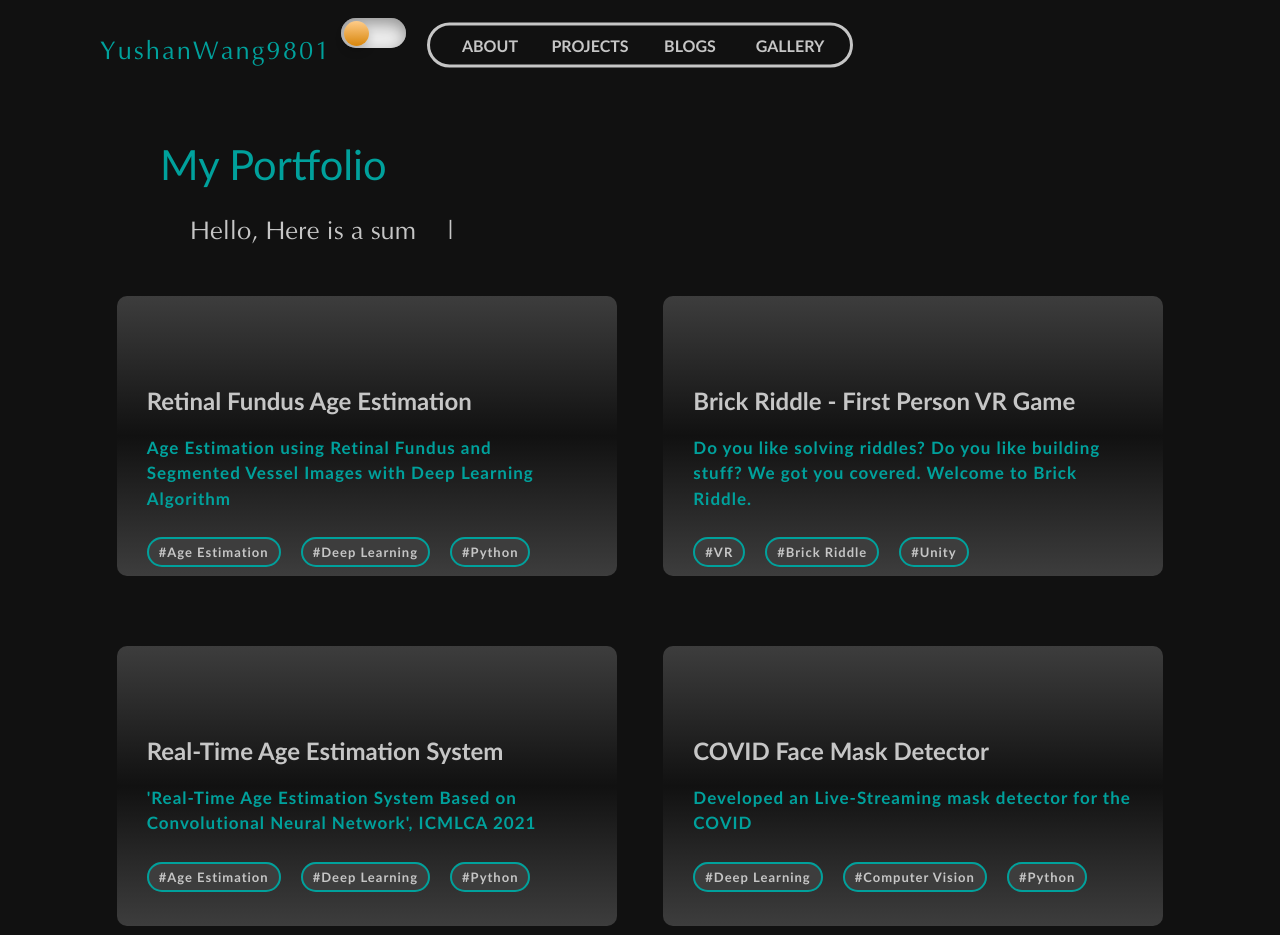
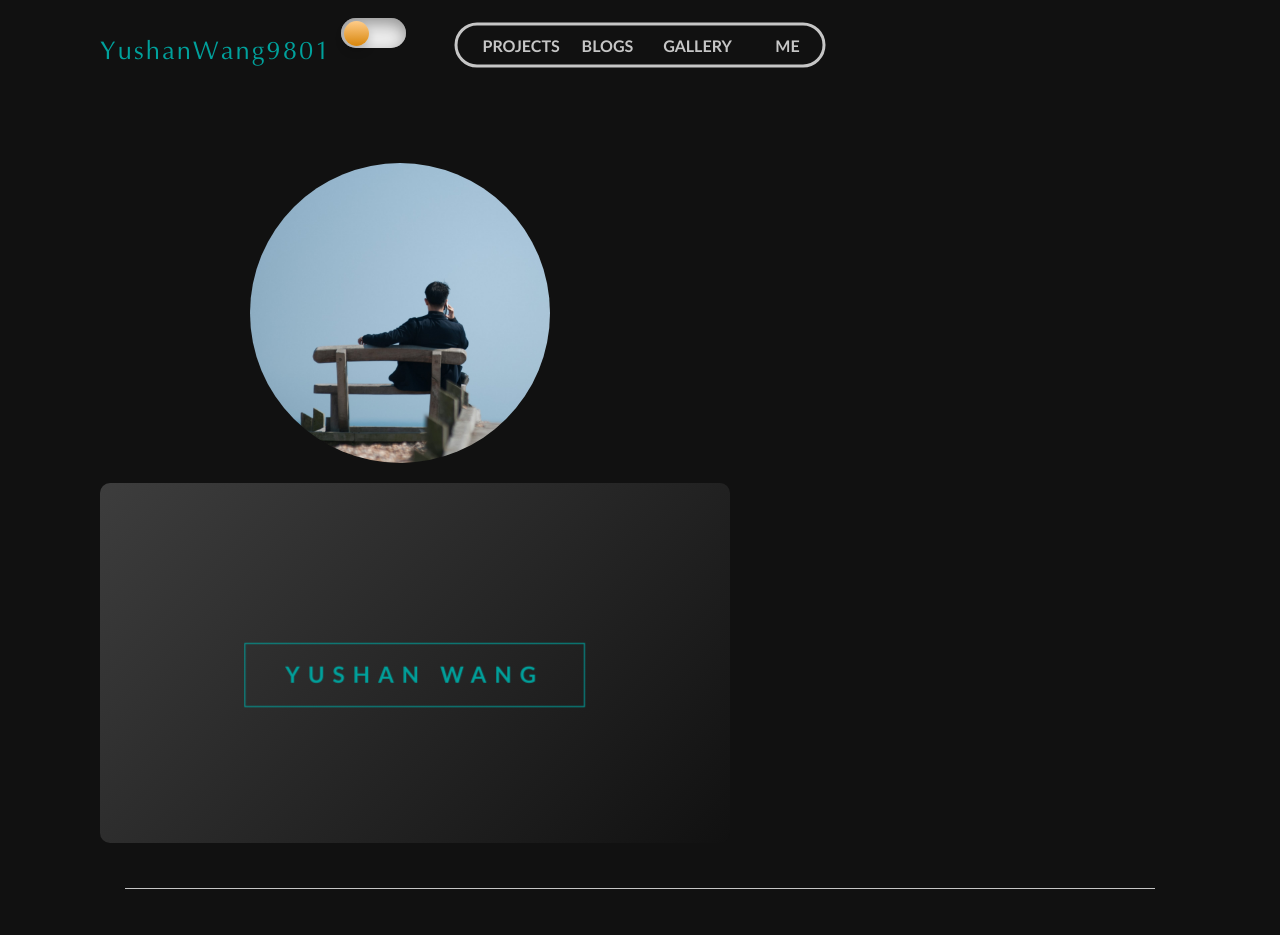
Before and after one commit to YushanWang9801/yushan1089_2023_portfolio, a React (Create React App) app: page / in a window 1280 px wide. Shown: the top 935 px of the page. Built offline with nearby package versions, Linux system fonts and the light colour scheme.

Commit message:
name card complete

```diff
--- a/src/App.js
+++ b/src/App.js
@@ -8,7 +8,7 @@ function App() {
   return (
     <div className="App">
       {/* <Gallery /> */}
-      <Project />
+      {/* <Project /> */}
       <Mainpage />
       {/* <Blog/> */}
       {/* <SingleBlog /> */}
--- a/src/comp/HeaderWang.js
+++ b/src/comp/HeaderWang.js
@@ -23,10 +23,10 @@ const HeaderWang = ({ setDarkMode }) => {
         <div className="HeaderWang">
             <h1>YushanWang9801</h1>
             <nav className="navbar">
-                <a href="#">About</a>
                 <a href="#">Projects</a>
                 <a href="#">Blogs</a>
                 <a href="#">Gallery</a>
+                <a href="#" id="Me">Me</a>
             </nav>
             <div className='dark_mode'>
                 <input
--- a/src/comp/Mainpage.js
+++ b/src/comp/Mainpage.js
@@ -1,17 +1,18 @@
 import React from 'react';
 import "./../css/Mainpage.css";
 import "./../css/style.css";
+import Footer from './Footer';
+import HeaderWang from './HeaderWang';
+import Coverpage from './Sections/Coverpage';
+import NameCard from './Sections/NameCard';
 
 function Mainpage() {
     return (
         <div className="Mainpage">
-            <div className="coverpage">
-                <div className="leftpage">
-                    <div className="circle"></div>
-                </div>
-                <div className="rightpage">
-                </div>
-            </div>
+            <HeaderWang />
+            <Coverpage />
+            <NameCard />
+            <Footer />
         </div>
     );
 }
--- /dev/null
+++ b/src/comp/Sections/Coverpage.js
@@ -0,0 +1,16 @@
+import React from "react";
+import "../../css/Coverpage.css";
+
+function Coverpage() {
+    return (
+        <div className="coverpage">
+            <div className="leftpage">
+                <div className="circle"></div>
+            </div>
+            <div className="rightpage">
+            </div>
+        </div>
+    );
+}
+
+export default Coverpage;
--- /dev/null
+++ b/src/comp/Sections/NameCard.css
@@ -0,0 +1,126 @@
+.NameCard {
+    box-sizing: border-box;
+    perspective: 700px;
+    /* Styling */
+    color: var(--secondary);
+    text-transform: uppercase;
+    letter-spacing: 4px;
+
+    position: relative;
+    margin: 20px auto;
+}
+
+.card {
+    width: 630px;
+    height: 360px;
+    background: linear-gradient(-45deg, var(--background), var(--accent));
+    box-shadow: 0 3px 6px linear-gradient(-45deg, var(--background), var(--accent)),
+                0 3px 6px linear-gradient(-45deg, var(--background), var(--accent));
+
+    transform-style: preserve-3d;
+    transition: 0.6s;
+    align-items: center;
+    justify-content: center;
+    border-radius: 10px;
+}
+
+.side {
+    position: absolute;
+    width: 100%;
+    height: 100%;
+    backface-visibility: hidden;
+    /* Fix Chrome rendering bug */
+    transform: rotate(0deg) translateZ(1px);
+}
+/* Flip the card on hover */
+.NameCard:hover .card, .back { transform: rotateY(-180deg) translateZ(1px); }
+.front {
+    line-height: 390px;
+    text-align: center;
+}
+.logo {
+    outline: 1px solid var(--primary);
+    display: inline-block;
+    padding: 15px 40px;
+    text-transform: uppercase;
+    font-size: 1.4em;
+    font-weight: bold;
+    line-height: 32px;
+    letter-spacing: 8px;
+}
+
+
+code, .card .line-numbers {
+    font-family: "Lucida Console", Monaco, monospace;
+    font-size: 18px;
+    line-height: 20px;
+}
+code {
+    padding-left: 45px;
+}
+
+.back {
+    position: relative;
+    width: 100%;
+    height: 100%;
+    display: flex;
+    align-items: center;
+    justify-content: center;
+    margin: auto;
+    border-radius: 5px;
+    transition: 0.9s cubic-bezier(0.25, 0.8, 0.25, 1);
+    backface-visibility: hidden;
+    overflow: hidden;
+}
+
+.card .back {
+    background: linear-gradient(-45deg, var(--background), var(--accent));
+}
+
+.card .line-numbers {
+    position: absolute;
+    top: 0;
+    left: 0;
+    display: flex;
+    flex-direction: column;
+    align-items: center;
+    justify-content: center;
+    height: 100%;
+    margin: 0;
+    padding: 0 10px;
+    background-color: rgba(255, 255, 255, 0.03);
+    font-size: 18px;
+}
+.card .line-numbers > div {
+    padding: 2.5px 0;
+    opacity: 0.2;
+}
+.card code, .card .line-numbers {
+    color: var(--secondary);
+    font-size: 18px;
+}
+.card .indent { padding-left: 30px;}
+  .card .operator {
+    color: var(--primary);
+  }
+  .card .string {
+    color: #FF8000;
+    color: #D7BA69;
+  }
+  .card .variable {
+    color: #BA68C8;
+  }
+  .card .property {
+    color: #ef5350;
+    color: var(--secondary);
+
+  }
+  .card .method {
+    color: #ff2800;
+  }
+  .card .function {
+    color: #29b6f6;
+  }
+  .card .boolean {
+    color: #4dd0e1;
+  }
--- /dev/null
+++ b/src/comp/Sections/NameCard.js
@@ -0,0 +1,49 @@
+import React from 'react';
+import "./NameCard.css";
+
+function NameCard() {
+    return (
+
+    <div className="NameCard">
+        <div className="card">
+
+            <div className="front side">
+                <h1 className="logo">Yushan Wang</h1>
+            </div>
+
+            <div class="back side">
+                <div class="line-numbers">
+                    <div>1</div>
+                    <div>2</div>
+                    <div>3</div>
+                    <div>4</div>
+                    <div>5</div>
+                    <div>6</div>
+                    <div>7</div>
+                    <div>8</div>
+                    <div>9</div>
+                </div>
+                <code>
+                    <span class="function">let </span><span class="variable">me</span><span class="operator">= </span><span class="operator"> &#123; </span>
+                    <div class="indent"> <span class="property">name</span><span class="operator">: </span><span class="string">'Yushan Wang'</span><span>,</span></div>
+                    <div class="indent"> <span class="property">title</span><span class="operator">: </span><span class="string">'Software Engineer'</span><span>,</span></div>
+                    <div class="indent"> <span class="property">Code</span><span class="operator">:
+                        </span><span class="operator" >&#91;</span><span class="string"> "Python" , "JavaScript", "C++", "Matlab", "MySQL"</span><span class="operator">&#93;</span>
+                    </div>
+                    <div class="indent"> <span class="property">Web</span><span class="operator">: </span>
+                            <span class="operator">&#91;</span>
+                                <span class="string"> "React" , "Tailwind", "NextJS",
+                                "HTML</span><span class="string">&#47;</span>
+                                <span class="string">css</span><span class="string">&#47;</span><span class="string">JS"</span>
+                                <span class="operator">&#93;</span>
+                    </div>
+                    <span class="operator">&#125;</span>
+                </code>
+            </div>
+        </div>
+
+    </div>
+    );
+}
+
+export default NameCard;
--- /dev/null
+++ b/src/css/Coverpage.css
@@ -0,0 +1,66 @@
+/** circle **/
+.circle {
+    width: 300px;
+    height: 300px;
+    margin-top: 80px;
+
+    transform-style: preserve-3d;
+    position: relative;
+    animation: h 0.8s both;
+    transform-origin: center bottom;
+}
+
+.circle:before,
+.circle:after {
+    content: '';
+    display: block;
+    position: absolute;
+    width: 100%;
+    height: 100%;
+    margin-left: 50%;
+    border-radius: 50%;
+    background: center/cover url(./../images/about-img-2.jpg);
+}
+
+.circle:before {
+    animation: f 6s both;
+}
+
+@keyframes f {
+    from {
+        clip-path: inset(0 80% 0 0);
+    }
+    50%,
+    to {
+        clip-path: inset(0 0% 0 0);
+    }
+}
+
+.circle:after {
+    filter: brightness(0.02);
+    transform: rotateY(-180deg);
+    animation: g 6s both;
+}
+
+@keyframes g {
+    from {
+        clip-path: inset(0 0 0 20%);
+        transform-origin: 20% 0;
+    }
+
+    50%,
+    to {
+        clip-path: inset(0 0 0 100%);
+        transform-origin: 100% 0;
+    }
+}
+
+@keyframes h {
+    from {
+        transform: rotate(-30deg);
+    }
+
+    to {
+        transform: rotate(0deg);
+    }
+}
--- a/src/css/HeaderWang.css
+++ b/src/css/HeaderWang.css
@@ -28,9 +28,9 @@ h1:hover {
     border: 3px solid var(--secondary);
     border-radius: 30px;
 
-    padding: 10px 20px;
+    padding: 10px 0px 10px 25px;
     display: flex;
-    gap: 20px;
+    gap:  20px;
 }
 
 .navbar a{
@@ -41,11 +41,10 @@ h1:hover {
     font-weight: bold;
     text-align: center;
 
-    width: 80px;
+    width: 70px;
     -webkit-transition: all 0.2s ease-in-out;
     transition: all 0.2s ease-in-out;
 }
-
 .navbar a:hover{
     color:var(--primary);
     text-decoration: dashed;
--- a/src/css/Mainpage.css
+++ b/src/css/Mainpage.css
@@ -1,109 +1,11 @@
-.Mainpage {
-    min-height: 50vh;
-    display: grid;
-    justify-content: center;
-    align-content: center;
-    perspective: 1080px;
-    perspective-origin: center top;
-    transform-style: preserve-3d;
-    overflow: hidden;
-    margin-bottom: 700px;
+/* Intro */
+.intro {
+    margin-top: 50px;
+    border: 2px solid yellow;
 }
-
-.leftpage {
-    position: absolute;
-    left: 0px;
-    width: 50%;
-    border: 5px solid red;
-    height: 800px;
+.intro #title {
+    color: var(--primary);
+    margin-left: 200px;
+    padding-top: 200px;
+    font-size: 40px;
 }
-
-.rightpage {
-    position: absolute;
-    right: 0px;
-    width: 50%;
-}
-
-
-
-
-
-
-
-
-
-
-
-
-
-
-
-
-
-
-
-.circle {
-    width: 350px;
-    height: 350px;
-    margin-top: 80px;
-
-    transform-style: preserve-3d;
-    position: relative;
-    animation: h 1s both;
-    transform-origin: center bottom;
-}
-
-.circle:before,
-.circle:after {
-    content: '';
-    display: block;
-    position: absolute;
-    width: 100%;
-    height: 100%;
-    margin-left: 50%;
-    border-radius: 50%;
-    background: center/cover url(./../images/about-img-2.jpg);
-}
-
-.circle:before {
-    animation: f 6s both;
-}
-
-@keyframes f {
-    from {
-        clip-path: inset(0 80% 0 0);
-    }
-    50%,
-    to {
-        clip-path: inset(0 0% 0 0);
-    }
-}
-
-.circle:after {
-    filter: brightness(0.02);
-    transform: rotateY(-180deg);
-    animation: g 6s both;
-}
-
-@keyframes g {
-    from {
-        clip-path: inset(0 0 0 20%);
-        transform-origin: 20% 0;
-    }
-
-    50%,
-    to {
-        clip-path: inset(0 0 0 100%);
-        transform-origin: 100% 0;
-    }
-}
-
-@keyframes h {
-    from {
-        transform: rotate(-30deg);
-    }
-
-    to {
-        transform: rotate(-10deg);
-    }
-}
```
